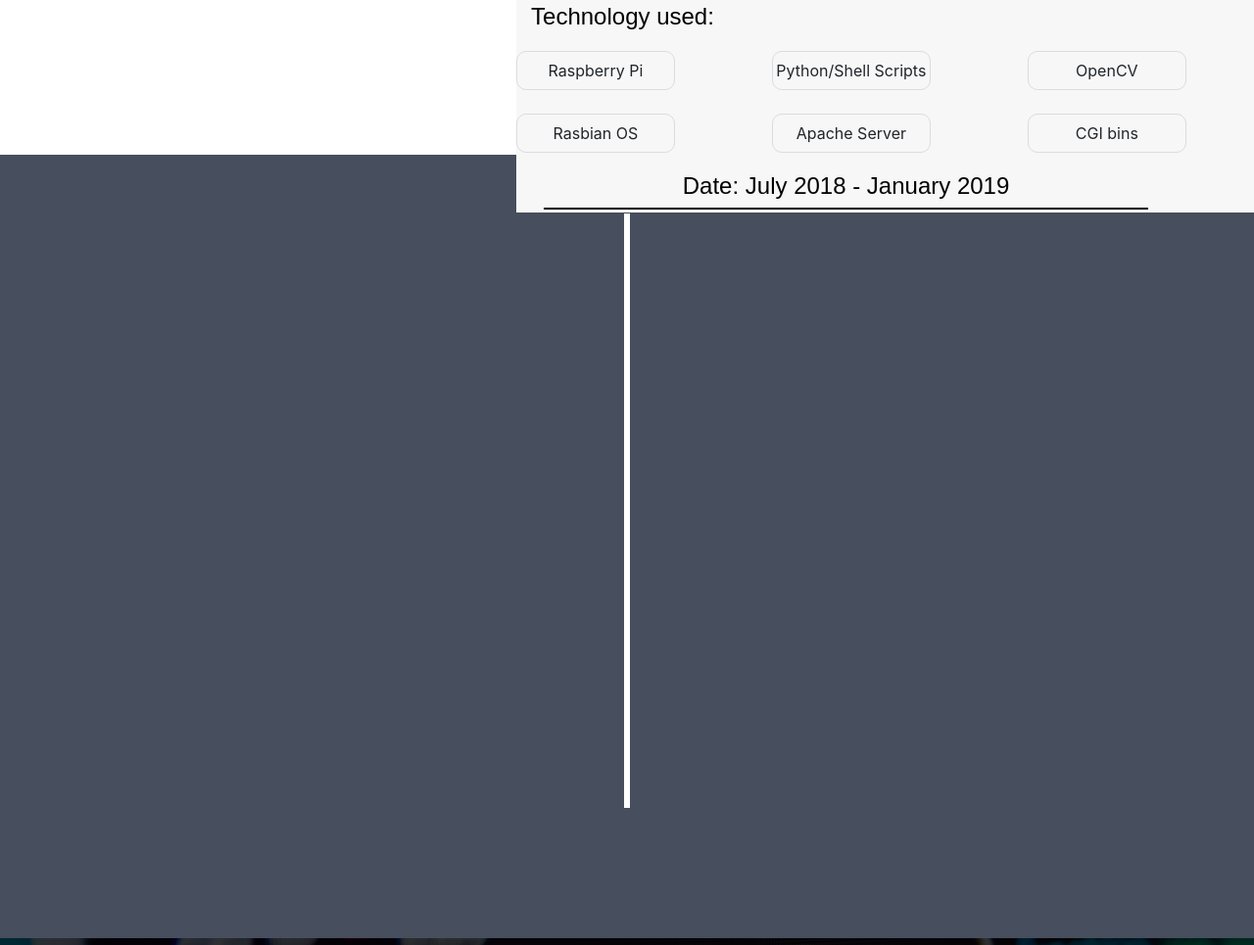
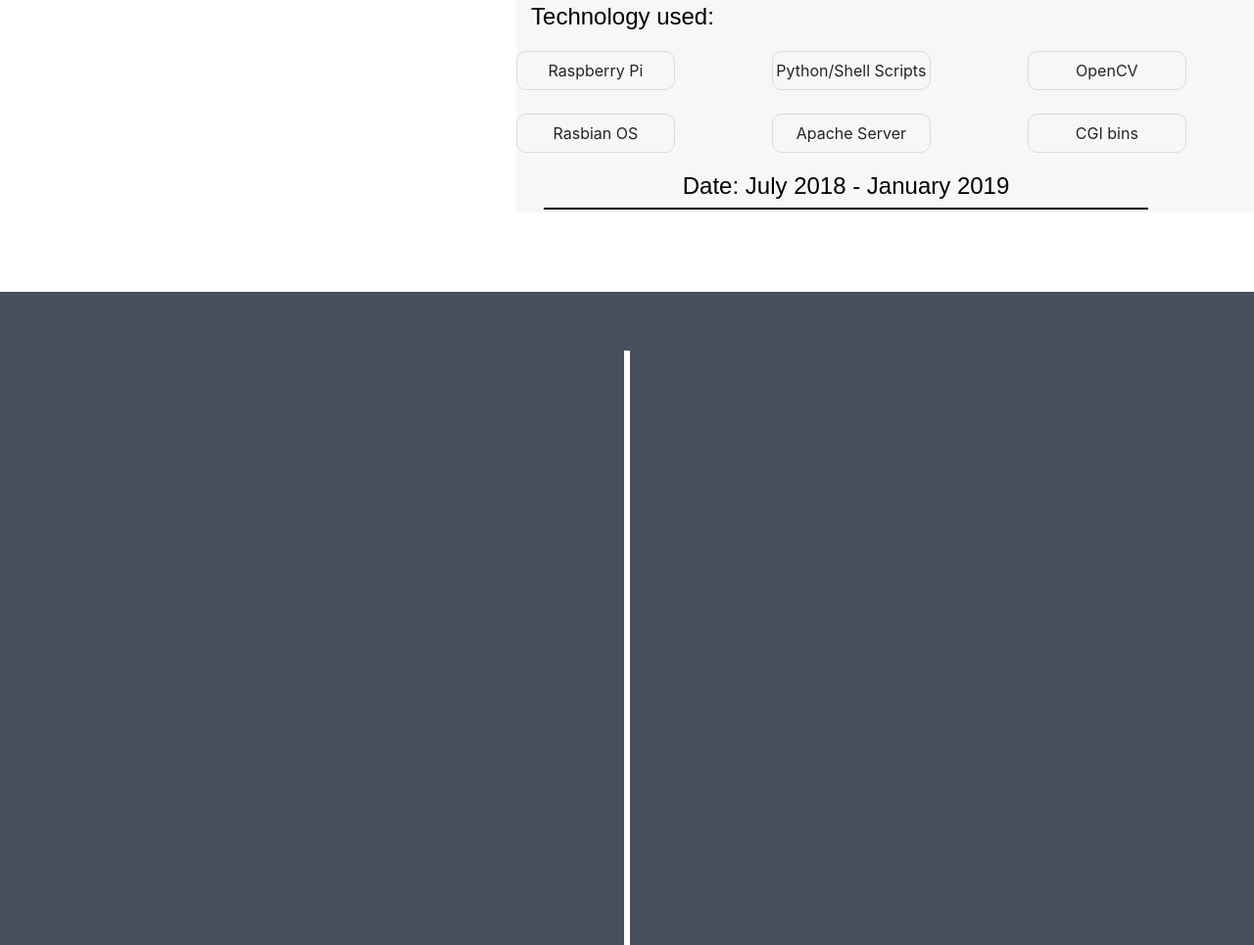
Before and after one commit to Atreyarao/Atreya, a plain HTML site: page index.html in a window 1280 px wide. Shown: the part 5188-6153 px from the top of the page at 98% size. Drawn offline with nearby package versions, Linux system fonts and the light colour scheme; a script that the page names is missing.

Commit message:
css update1

```diff
--- a/css/styles.css
+++ b/css/styles.css
@@ -547,6 +547,12 @@
     }
 }
 
+@media screen and (max-width:1530px) {
+    .education {
+        margin-top: 140px;
+    }
+}
+
 
 /*--------------------------------------------------------------------------Skills---------------------------------------------------------------------------------------------*/
 
```
